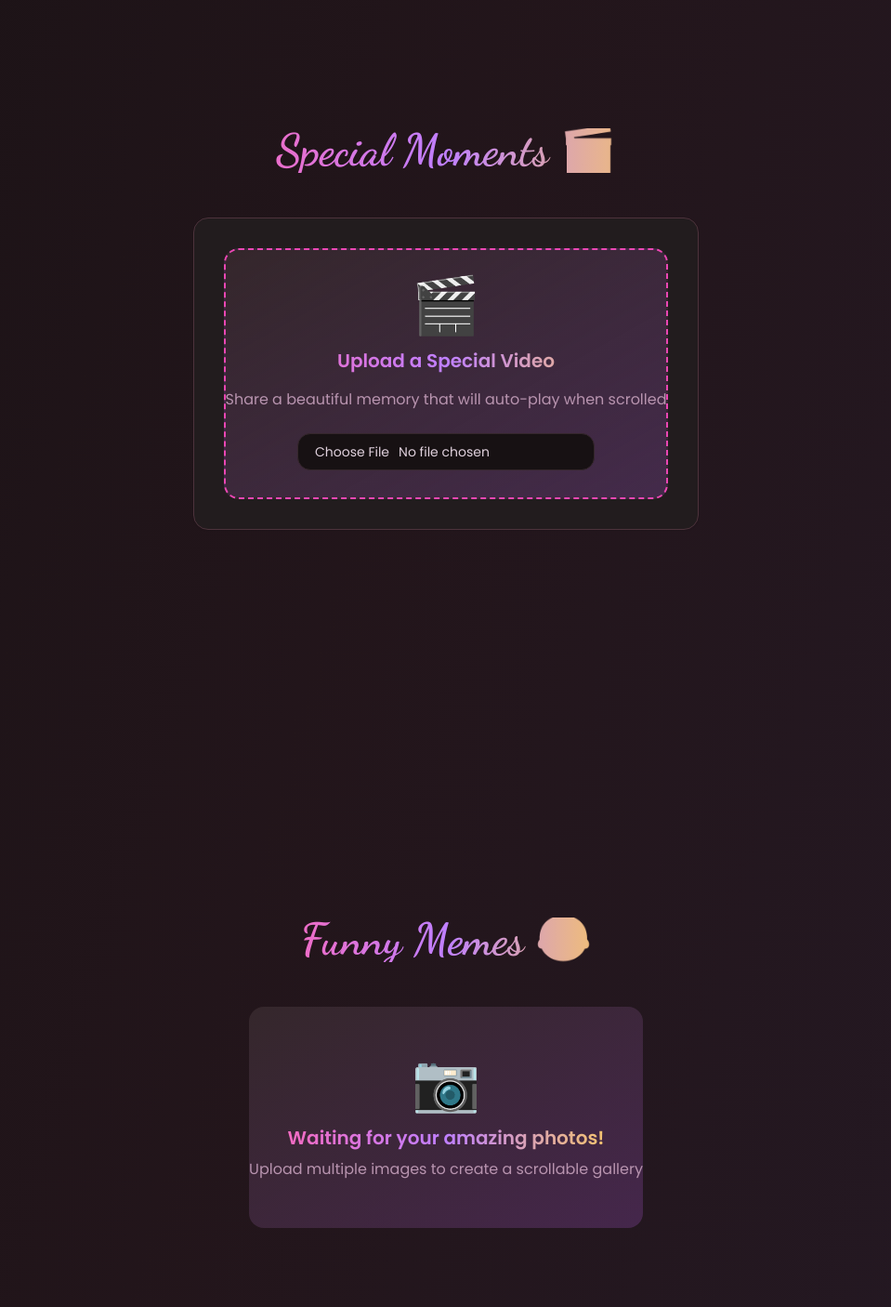
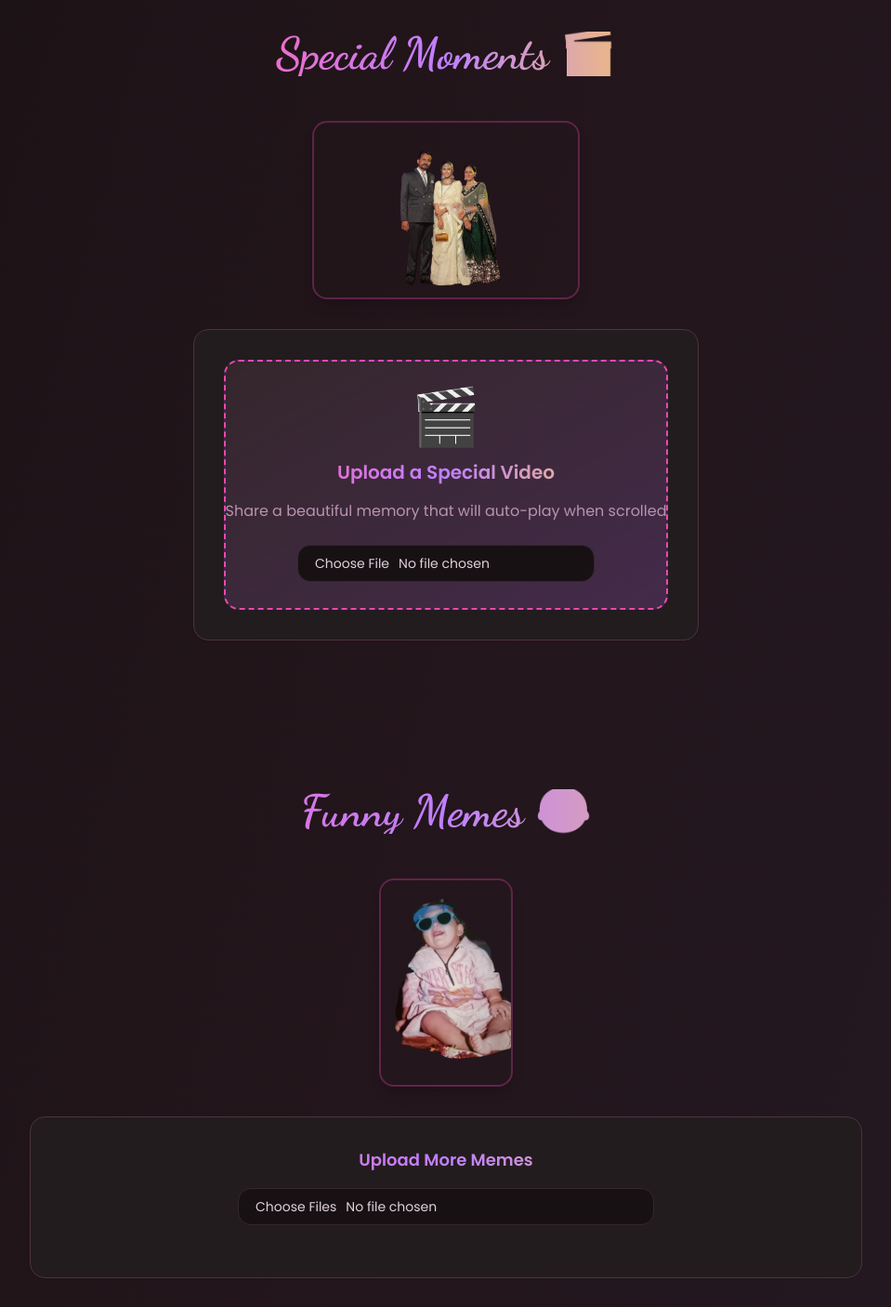
Before and after one commit to Manpreet3138/aman-didi-birthday-celebration, a React (Vite) app: page / in a window 1280 px wide. Shown: the part 1760-3166 px from the top of the page at 93% size, without its empty margins (160-1119 px from the left). Built offline with nearby package versions, Linux system fonts and the light colour scheme.

Commit message:
Reverted to commit 1382b3e5c8647cfec4adca7d34d125619564a915

```diff
--- a/src/components/PhotoGallery.tsx
+++ b/src/components/PhotoGallery.tsx
@@ -17,6 +17,31 @@ const PhotoGallery = ({ visibleSections, uploadedImages, onImageUpload }: PhotoG
         Funny Memes 😂
       </h2>
 
+      {/* Funny moments sticker */}
+      <div className={`flex justify-center mb-8 ${
+        visibleSections.has('section4') ? 'animate-slide-up animation-delay-200' : 'opacity-0'
+      }`}>
+        <img
+          src="/lovable-uploads/0058b61c-f766-49ff-a2b5-b2795bbaacbf.png"
+          alt="Funny moments"
+          className="w-36 h-48 md:w-42 md:h-56 object-cover rounded-2xl border-2 border-primary/30 shadow-lg hover:scale-105 transition-transform duration-300"
+        />
+      </div>
+
+      <Card className={`celebration-card p-8 mb-8 ${
+        visibleSections.has('section4') ? 'animate-slide-up animation-delay-300' : 'opacity-0'
+      }`}>
+        <div className="text-center mb-6">
+          <p className="text-lg birthday-text font-semibold mb-4">Upload More Memes</p>
+          <Input
+            type="file"
+            accept="image/*"
+            multiple
+            onChange={onImageUpload}
+            className="max-w-md mx-auto"
+          />
+        </div>
+      </Card>
 
       {uploadedImages.length > 0 && (
         <div className={`${
--- a/src/components/VideoSection.tsx
+++ b/src/components/VideoSection.tsx
@@ -18,6 +18,16 @@ const VideoSection = ({ visibleSections, uploadedVideo, videoRef, onVideoUpload
         Special Moments 🎬
       </h2>
 
+      {/* Special moments sticker */}
+      <div className={`flex justify-center mb-8 ${
+        visibleSections.has('gallery') ? 'animate-slide-up animation-delay-300' : 'opacity-0'
+      }`}>
+        <img
+          src="/lovable-uploads/154f73af-b3dd-4f09-a3a6-2a232d1ebd6c.png"
+          alt="Special family moments"
+          className="w-54 h-36 md:w-72 md:h-48 object-contain rounded-2xl border-2 border-primary/30 shadow-lg hover:scale-105 transition-transform duration-300"
+        />
+      </div>
 
       <Card className={`celebration-card p-8 ${
         visibleSections.has('gallery') ? 'animate-slide-up animation-delay-500' : 'opacity-0'
--- a/src/pages/Gallery.tsx
+++ b/src/pages/Gallery.tsx
@@ -6,7 +6,19 @@ interface GalleryProps {
 }
 
 const Gallery = ({ visibleSections }: GalleryProps) => {
-  const [uploadedImages, setUploadedImages] = useState<string[]>([]);
+  // Default meme images
+  const defaultMemes = [
+    '/lovable-uploads/889669f0-046c-4ab7-957c-a54fc069465a.png',
+    '/lovable-uploads/0fa66439-17cf-427c-909e-2b591853e249.png',
+    '/lovable-uploads/3c1da0b6-b3b5-476f-971d-bfd9a243fe8f.png',
+    '/lovable-uploads/d70039e4-255c-4b02-a5de-42242093b960.png',
+    '/lovable-uploads/b49bd606-f6fe-4c65-aecd-9972bed53b6e.png',
+    '/lovable-uploads/3f7dceac-956e-4336-8b4c-6a9575794706.png',
+    '/lovable-uploads/d8c5e4d2-669f-46c0-9d34-4baf7efde17f.png',
+    '/lovable-uploads/9bd72442-5cd2-429c-8dbd-798a1b4e632f.png'
+  ];
+
+  const [uploadedImages, setUploadedImages] = useState<string[]>(defaultMemes);
 
   const handleImageUpload = (event: React.ChangeEvent<HTMLInputElement>) => {
     const files = Array.from(event.target.files || []);
```
